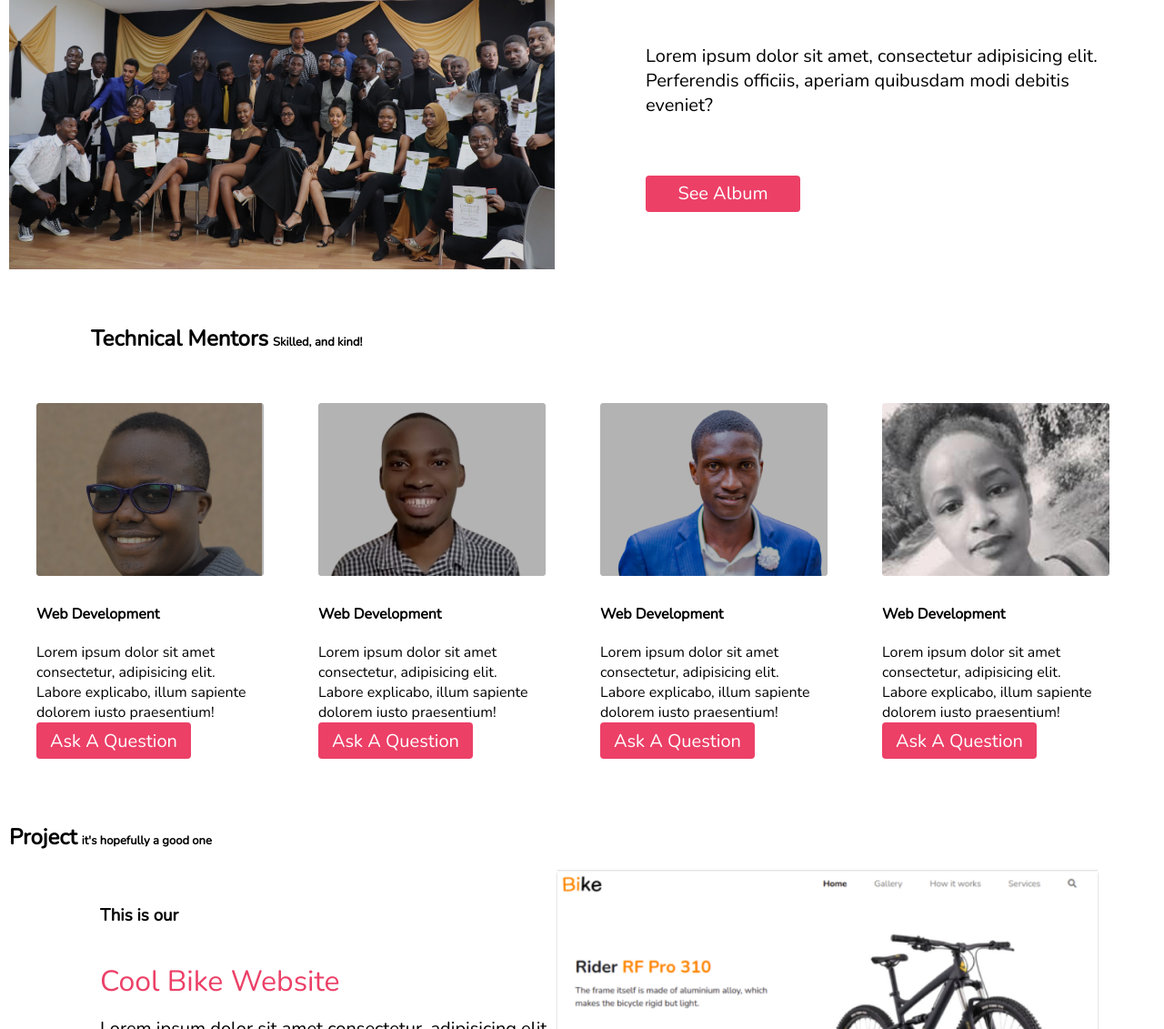
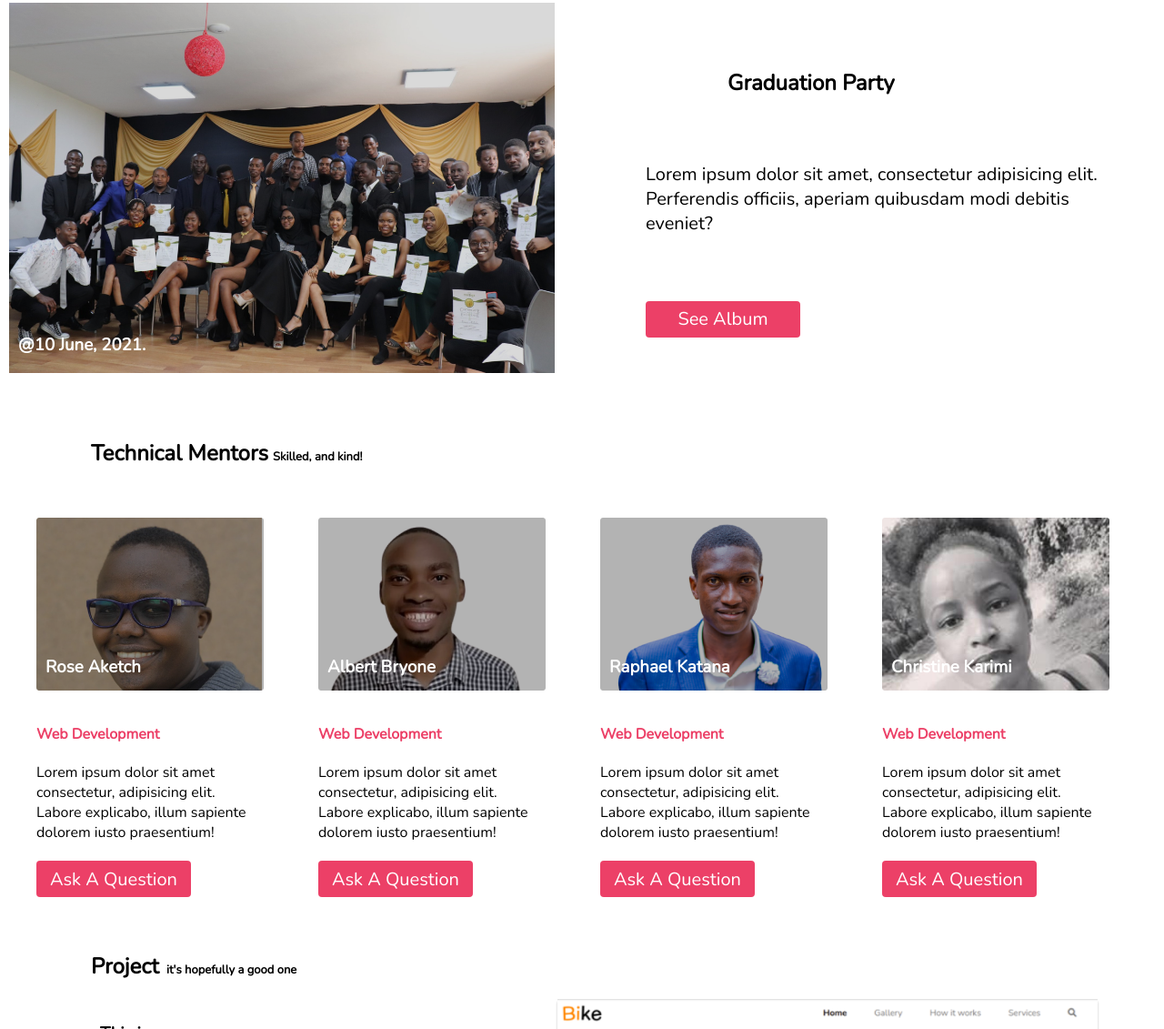
Before and after one commit to anthonykimani/Week-1-Independent-Project, a plain HTML site: page index.html in a window 1280 px wide. Shown: the part 1669-2800 px from the top of the page at 91% size. Drawn offline with nearby package versions, Linux system fonts and the light colour scheme.

Commit message:
Adds Css Properties, fixes typos and adds more html elements

```diff
--- a/Assets/css/style.css
+++ b/Assets/css/style.css
@@ -90,12 +90,19 @@ a{
 }
 
 .stories-bar{
-    padding:20px 0px;
+    padding:10px 0px;
 }
 .stories-bar h2{
     position:relative;
     max-width:900px;
     right:-90px;
+}
+
+.introduction-image h3{
+    position:relative;
+    top:-50px;
+    right:-10px;
+    color:white;
 }
 .explore-button:hover{
     background-color:#ec4067;
@@ -114,7 +121,7 @@ a{
 .story-two{
     display:flex;
     flex-direction: row-reverse;
-    padding:20px 0px;
+    padding:50px 0px;
 }
 
 .technical-team{
@@ -122,9 +129,24 @@ a{
     padding:20px 0px;
 }
 
-.technical-member img{
+.technical-member-text{
+    display:grid;
+    row-gap:20px;
+}
+
+.technical-member-image img{
     width:250px;
     padding:5px 0px 5px;
+}
+
+.technical-member-image h3{
+    position:relative;
+    top:-50px;
+    right:-10px;
+    color:white;
+}
+.technical-member-text h4{
+    color:#ec4067;
 }
 
 .technical-member{
@@ -132,21 +154,23 @@ a{
     padding:30px;
 }
 
-#text{
-    padding:20px 0px;
-}
-
 .project-title{
     color:#ec4067;
     font-weight: 200;
 }
 
+.project-bar h2{
+    position:relative;
+    max-width:900px;
+    right:-90px;
+}
 .enroll-bar h2{
     color:#ec4067;
     font-weight: 200;
+    padding-bottom:10px;
 }
 .enroll-bar{
-    padding:20px;
+    padding:100px  20px 20px 20px;
     position:relative;
     right:-90px;
     max-width:900px;
--- a/index.html
+++ b/index.html
@@ -39,7 +39,10 @@
             <div class = "stories-bar">
                 <h2>Stories<span class = "small-heading">So many memories!</span></h2>
                 <div class = "story-one">
+                    <span class="introduction-image">
                         <img src = "Assets/images/image 2.png" alt = "Technical mentor helping students" width = "600">
+                        <h3>@23th September, 2021.</h3>
+                    </span>
                     <span class = "introduction-text">
                         <h2>Orientation day</h2>
                         <p>Lorem ipsum dolor sit amet, consectetur adipisicing elit. Perferendis officiis, aperiam quibusdam modi debitis eveniet?</p>
@@ -47,7 +50,10 @@
                     </span>
                 </div>
                 <div class = "story-two">
-                    <img src = "Assets/images/image 3.png" alt = "a board meeting pictured" width = "600">
+                    <span class="introduction-image">
+                        <img src = "Assets/images/image 3.png" alt = "Technical mentor helping students" width = "600">
+                        <h3>@31 October, 2021.</h3>
+                    </span>
                     <span class = "introduction-text">
                         <h2>Board meeting</h2>
                         <p>Lorem ipsum dolor sit amet, consectetur adipisicing elit. Perferendis officiis, aperiam quibusdam modi debitis eveniet?</p>
@@ -55,7 +61,10 @@
                     </span>
                 </div>
                 <div class = "story-one">
-                    <img src = "Assets/images/image 4.png" alt = "" width = "600">
+                    <span class="introduction-image">
+                        <img src = "Assets/images/image 4.png" alt = "Technical mentor helping students" width = "600">
+                        <h3>@10 June, 2021.</h3>
+                    </span>
                     <span class = "introduction-text">
                         <h2>Graduation Party</h2>
                         <p>Lorem ipsum dolor sit amet, consectetur adipisicing elit. Perferendis officiis, aperiam quibusdam modi debitis eveniet?</p>
@@ -67,33 +76,53 @@
                 <h2>Technical Mentors<span class = "small-heading">Skilled, and kind!</span></h2>
                 <div class = "technical-team">
                     <span class = "technical-member">
+                        <span class = "technical-member-image">
                             <img src="Assets/images/image 5.png" alt="">
-                        <h4 id = "text">Web Development</h4>
+                            <h3>Rose Aketch</h3>
+                        </span>
+                        <span class="technical-member-text">
+                            <h4>Web Development</h4>
                             <p>Lorem ipsum dolor sit amet consectetur, adipisicing elit. Labore explicabo, illum sapiente dolorem iusto praesentium!</p>
                             <button class = "enroll-button">Ask A Question</button>
                         </span>
+                    </span>
                     <span class = "technical-member">
+                        <span class = "technical-member-image">
                             <img src="Assets/images/image 6.png" alt="">
-                        <h4 id = "text">Web Development</h4>
+                            <h3>Albert Bryone</h3>
+                        </span>
+                        <span class="technical-member-text">
+                            <h4>Web Development</h4>
                             <p>Lorem ipsum dolor sit amet consectetur, adipisicing elit. Labore explicabo, illum sapiente dolorem iusto praesentium!</p>
                             <button class = "enroll-button">Ask A Question</button>
                         </span>
+                    </span>
                     <span class = "technical-member">
+                        <span class = "technical-member-image">
                             <img src="Assets/images/image 7.png" alt="">
-                        <h4 id = "text">Web Development</h4>
+                            <h3>Raphael Katana</h3>
+                        </span>
+                        <span class="technical-member-text">
+                            <h4>Web Development</h4>
                             <p>Lorem ipsum dolor sit amet consectetur, adipisicing elit. Labore explicabo, illum sapiente dolorem iusto praesentium!</p>
                             <button class = "enroll-button">Ask A Question</button>
                         </span>
+                    </span>
                     <span class = "technical-member">
+                        <span class = "technical-member-image">
                             <img src="Assets/images/image 8.png" alt="">
-                        <h4 id = "text">Web Development</h4>
+                            <h3>Christine Karimi</h3>
+                        </span>
+                        <span class="technical-member-text">
+                            <h4>Web Development</h4>
                             <p>Lorem ipsum dolor sit amet consectetur, adipisicing elit. Labore explicabo, illum sapiente dolorem iusto praesentium!</p>
                             <button class = "enroll-button">Ask A Question</button>
+                        </span>
                     </span>
                 </div>
             </div>
             <div class = "project-bar">
-                <h2>Project<span class = "small-heading">it's hopefully a good one</span></h2>
+                <h2>Project<span class = "small-heading"> it's hopefully a good one</span></h2>
                 <div class = "story-one">
                     <span class = "introduction-text">
                         <h3 id = "text">This is our</h3>
```
Lines whose indentation alone changed are shown as unchanged.
